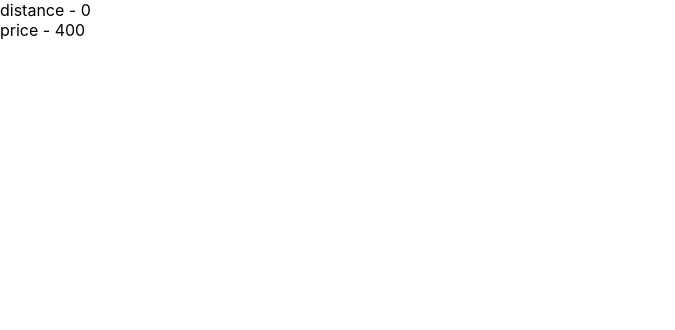
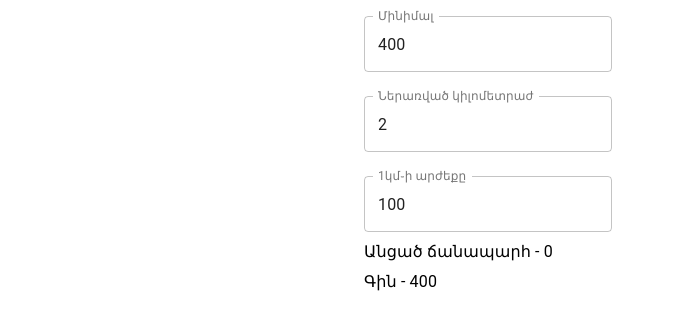
Before and after one commit to ArtakoM/gps-distance-tracker, a React (Create React App) app: page / in a window 1280 px wide. Shown: the top 330 px of the page, without its empty margins (0-675 px from the left). Built offline with nearby package versions, Linux system fonts and the light colour scheme; no server answers.

Commit message:
add customize prices functionality

```diff
--- a/package.json
+++ b/package.json
@@ -3,6 +3,7 @@
   "version": "0.1.0",
   "private": true,
   "dependencies": {
+    "@material-ui/core": "^4.0.1",
     "react": "^16.8.6",
     "react-dom": "^16.8.6",
     "react-geolocated": "^2.5.0",
--- a/src/App.js
+++ b/src/App.js
@@ -1,4 +1,16 @@
 import React from 'react';
+import PropTypes from 'prop-types';
+import TextField from '@material-ui/core/TextField';
+import Grid from '@material-ui/core/Grid';
+import Container from '@material-ui/core/Container';
+import Typography from '@material-ui/core/Typography';
+import { withStyles } from '@material-ui/core/styles';
+
+const styles = () => ({
+  textField: {
+
+  },
+});
 
 class Demo extends React.Component {
   state = {
@@ -87,20 +99,72 @@ class Demo extends React.Component {
     return min;
   };
 
+  handleChange = name => event => {
+    this.setState({
+      [name]: event.target.value,
+    });
+  };
+
   render() {
-    const { distance } = this.state;
+    const {
+      distance,
+      minDistance,
+      min,
+      perKm,
+    } = this.state;
+    const { classes } = this.props;
 
     return (
-      <React.Fragment>
-        <div>
-          distance - { distance }
-        </div>
-        <div>
-          price - { this.calcPrice() }
-        </div>
-      </React.Fragment>
+      <Container maxWidth="sm">
+        <Grid
+          container
+          direction="column"
+          justify="flex-start"
+          alignItems="flex-start"
+        >
+          <TextField
+            id="outlined-name"
+            label="Մինիմալ"
+            className={classes.textField}
+            value={min}
+            onChange={this.handleChange('min')}
+            margin="normal"
+            variant="outlined"
+          />
+          <TextField
+            id="outlined-name"
+            label="Ներառված կիլոմետրաժ"
+            className={classes.textField}
+            value={minDistance}
+            onChange={this.handleChange('minDistance')}
+            margin="normal"
+            variant="outlined"
+          />
+          <TextField
+            id="outlined-name"
+            label="1կմ֊ի արժեքը"
+            className={classes.textField}
+            value={perKm}
+            onChange={this.handleChange('preKm')}
+            margin="normal"
+            variant="outlined"
+          />
+        </Grid>
+        <Typography
+          gutterBottom
+        >
+          Անցած ճանապարհ - { distance }
+        </Typography>
+        <Typography>
+          Գին - { this.calcPrice() }
+        </Typography>
+      </Container>
     )
   }
 }
 
-export default Demo;
+Demo.propTypes = {
+  classes: PropTypes.shape({}).isRequired,
+};
+
+export default withStyles(styles)(Demo);
```
Also changed, not shown: 1 other file (tests, documents, lock files or other folders).
